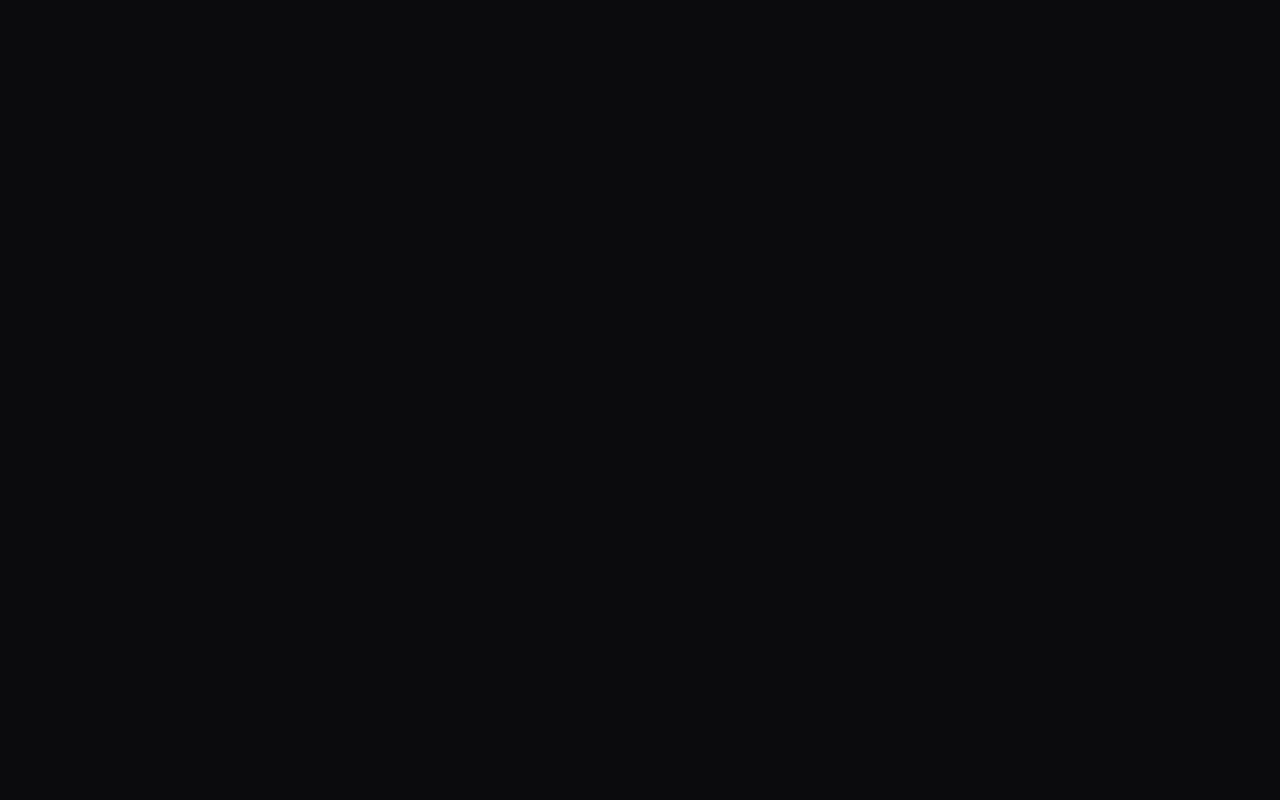
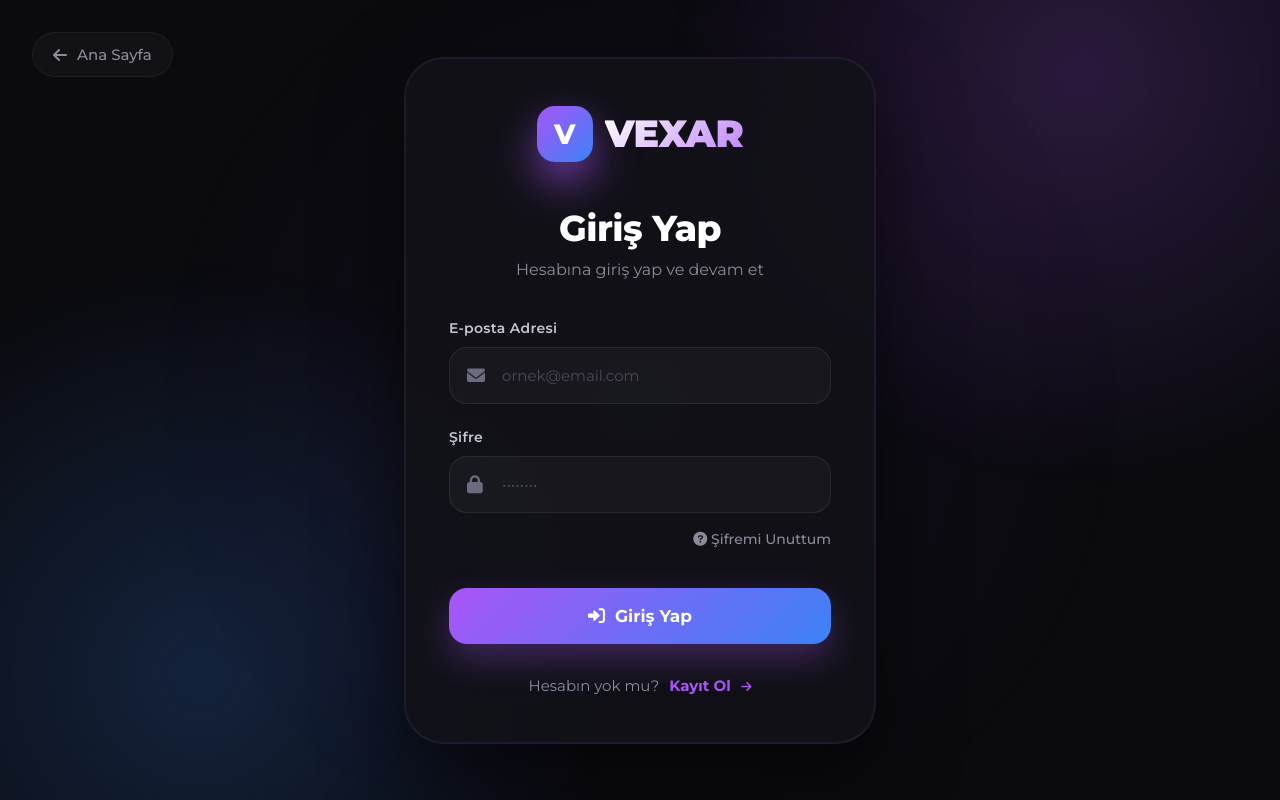
Before and after one commit to taeturkish/Vexar, a plain HTML site: page giris.html in a window 1280 px wide. Drawn offline with nearby package versions, Linux system fonts and the light colour scheme.

Commit message:
Update giris.html

```diff
--- a/giris.html
+++ b/giris.html
@@ -10,7 +10,6 @@
   <link rel="stylesheet" href="https://cdnjs.cloudflare.com/ajax/libs/font-awesome/6.0.0-beta3/css/all.min.css">
   <style>
     * { margin: 0; padding: 0; box-sizing: border-box; }
-
     body {
       font-family: 'Montserrat', sans-serif;
       background: #0b0b0f;
@@ -22,7 +21,6 @@
       position: relative;
       overflow-x: hidden;
     }
-
     .glow {
       position: fixed;
       width: 800px;
@@ -52,17 +50,14 @@
       height: 1000px;
       animation: pulse 6s ease-in-out infinite;
     }
-
     @keyframes float {
       0%, 100% { transform: translateY(0) scale(1); }
       50% { transform: translateY(-30px) scale(1.05); }
     }
-
     @keyframes pulse {
       0%, 100% { opacity: 0.5; transform: translate(-50%, -50%) scale(1); }
       50% { opacity: 0.8; transform: translate(-50%, -50%) scale(1.1); }
     }
-
     .login-container {
       position: relative;
       z-index: 10;
@@ -71,12 +66,10 @@
       padding: 24px;
       animation: fadeInUp 0.8s cubic-bezier(0.16, 1, 0.3, 1);
     }
-
     @keyframes fadeInUp {
       from { opacity: 0; transform: translateY(40px); }
       to { opacity: 1; transform: translateY(0); }
     }
-
     .login-card {
       background: rgba(18, 18, 24, 0.85);
       backdrop-filter: blur(30px);
@@ -86,12 +79,10 @@
       box-shadow: 0 30px 80px rgba(0, 0, 0, 0.6), 0 0 0 1px rgba(168, 85, 247, 0.1) inset;
       transition: all 0.4s;
     }
-
     .login-card:hover {
       box-shadow: 0 40px 100px rgba(0, 0, 0, 0.8), 0 0 0 1px rgba(168, 85, 247, 0.2) inset;
       border-color: rgba(168, 85, 247, 0.2);
     }
-
     .logo {
       display: flex;
       align-items: center;
@@ -99,7 +90,6 @@
       gap: 12px;
       margin-bottom: 44px;
     }
-
     .logo-icon {
       width: 56px;
       height: 56px;
@@ -113,12 +103,10 @@
       box-shadow: 0 15px 35px rgba(168, 85, 247, 0.4);
       animation: iconPulse 3s ease-in-out infinite;
     }
-
     @keyframes iconPulse {
       0%, 100% { box-shadow: 0 15px 35px rgba(168, 85, 247, 0.4); }
       50% { box-shadow: 0 20px 45px rgba(168, 85, 247, 0.7); }
     }
-
     .logo-text {
       font-size: 38px;
       font-weight: 900;
@@ -128,7 +116,6 @@
       background-clip: text;
       color: transparent;
     }
-
     .login-title {
       font-size: 36px;
       font-weight: 800;
@@ -136,7 +123,6 @@
       margin-bottom: 10px;
       letter-spacing: -0.5px;
     }
-
     .login-subtitle {
       color: #8b8b9a;
       text-align: center;
@@ -144,16 +130,13 @@
       margin-bottom: 40px;
       font-weight: 400;
     }
-
     .form-group {
       margin-bottom: 24px;
       opacity: 0;
       animation: fadeInUp 0.6s cubic-bezier(0.16, 1, 0.3, 1) forwards;
     }
-
     .form-group:nth-child(1) { animation-delay: 0.1s; }
     .form-group:nth-child(2) { animation-delay: 0.2s; }
-
     .form-group label {
       display: block;
       margin-bottom: 10px;
@@ -162,11 +145,9 @@
       font-size: 14px;
       letter-spacing: 0.3px;
     }
-
     .input-wrapper {
       position: relative;
     }
-
     .input-wrapper i {
       position: absolute;
       left: 18px;
@@ -176,7 +157,6 @@
       font-size: 18px;
       transition: color 0.3s;
     }
-
     .input-wrapper input {
       width: 100%;
       padding: 18px 18px 18px 52px;
@@ -189,30 +169,25 @@
       font-weight: 500;
       transition: all 0.3s;
     }
-
     .input-wrapper input:focus {
       outline: none;
       border-color: #a855f7;
       background: rgba(168, 85, 247, 0.05);
       box-shadow: 0 0 0 4px rgba(168, 85, 247, 0.1);
     }
-
     .input-wrapper input:focus + i,
     .input-wrapper input:valid + i {
       color: #a855f7;
     }
-
     .input-wrapper input::placeholder {
       color: #4a4a5e;
       font-weight: 400;
     }
-
     .forgot-link {
       text-align: right;
       margin-top: -8px;
       margin-bottom: 8px;
     }
-
     .forgot-link a {
       color: #8b8b9a;
       font-size: 14px;
@@ -220,11 +195,9 @@
       transition: color 0.3s;
       font-weight: 500;
     }
-
     .forgot-link a:hover {
       color: #a855f7;
     }
-
     .btn {
       width: 100%;
       padding: 18px;
@@ -244,7 +217,6 @@
       opacity: 0;
       animation: fadeInUp 0.6s cubic-bezier(0.16, 1, 0.3, 1) 0.3s forwards;
     }
-
     .btn::before {
       content: '';
       position: absolute;
@@ -257,23 +229,19 @@
       transform: translate(-50%, -50%);
       transition: width 0.6s, height 0.6s;
     }
-
     .btn:hover {
       transform: translateY(-3px);
       box-shadow: 0 20px 45px rgba(168, 85, 247, 0.5);
     }
-
     .btn:hover::before {
       width: 400px;
       height: 400px;
     }
-
     .btn:disabled {
       opacity: 0.7;
       cursor: not-allowed;
       transform: none;
     }
-
     .btn-content {
       display: flex;
       align-items: center;
@@ -282,7 +250,6 @@
       position: relative;
       z-index: 2;
     }
-
     .spinner {
       width: 22px;
       height: 22px;
@@ -291,11 +258,7 @@
       border-radius: 50%;
       animation: spin 0.8s linear infinite;
     }
-
-    @keyframes spin {
-      to { transform: rotate(360deg); }
-    }
-
+    @keyframes spin { to { transform: rotate(360deg); } }
     .message {
       padding: 14px 18px;
       border-radius: 14px;
@@ -305,18 +268,15 @@
       display: none;
       animation: slideIn 0.3s ease;
     }
-
     @keyframes slideIn {
       from { opacity: 0; transform: translateY(-10px); }
       to { opacity: 1; transform: translateY(0); }
     }
-
     .error-message {
       background: rgba(239, 68, 68, 0.08);
       border-left: 4px solid #ef4444;
       color: #fca5a5;
     }
-
     .register-link {
       text-align: center;
       margin-top: 32px;
@@ -325,7 +285,6 @@
       opacity: 0;
       animation: fadeInUp 0.6s cubic-bezier(0.16, 1, 0.3, 1) 0.4s forwards;
     }
-
     .register-link a {
       color: #a855f7;
       text-decoration: none;
@@ -334,7 +293,6 @@
       margin-left: 6px;
       position: relative;
     }
-
     .register-link a::after {
       content: '';
       position: absolute;
@@ -345,15 +303,12 @@
       background: linear-gradient(90deg, #a855f7, #3b82f6);
       transition: width 0.3s;
     }
-
     .register-link a:hover {
       color: #c084fc;
     }
-
     .register-link a:hover::after {
       width: 100%;
     }
-
     .back-home {
       position: fixed;
       top: 32px;
@@ -373,7 +328,146 @@
       border-radius: 40px;
       backdrop-filter: blur(10px);
     }
-
     .back-home:hover {
       color: white;
       background: rgba(255, 255, 255, 0.08);
+      border-color: rgba(168, 85, 247, 0.3);
+      transform: translateX(-5px);
+    }
+    .back-home i {
+      font-size: 16px;
+      transition: transform 0.3s;
+    }
+    .back-home:hover i {
+      transform: translateX(-3px);
+    }
+    @media (max-width: 600px) {
+      .login-container { padding: 16px; }
+      .login-card { padding: 36px 28px; border-radius: 32px; }
+      .back-home { top: 20px; left: 20px; padding: 10px 16px; font-size: 14px; }
+      .logo-text { font-size: 32px; }
+      .login-title { font-size: 30px; }
+    }
+  </style>
+</head>
+<body>
+  <div class="glow glow-1"></div>
+  <div class="glow glow-2"></div>
+  <div class="glow glow-3"></div>
+
+  <a href="/" class="back-home">
+    <i class="fas fa-arrow-left"></i>
+    <span>Ana Sayfa</span>
+  </a>
+
+  <div class="login-container">
+    <div class="login-card">
+      <div class="logo">
+        <div class="logo-icon">V</div>
+        <span class="logo-text">VEXAR</span>
+      </div>
+
+      <h1 class="login-title">Giriş Yap</h1>
+      <p class="login-subtitle">Hesabına giriş yap ve devam et</p>
+
+      <div id="errorMessage" class="message error-message"></div>
+
+      <form id="loginForm" onsubmit="window.handleLogin(event)">
+        <div class="form-group">
+          <label>E-posta Adresi</label>
+          <div class="input-wrapper">
+            <i class="fas fa-envelope"></i>
+            <input type="email" id="email" placeholder="ornek@email.com" required autocomplete="email">
+          </div>
+        </div>
+
+        <div class="form-group">
+          <label>Şifre</label>
+          <div class="input-wrapper">
+            <i class="fas fa-lock"></i>
+            <input type="password" id="password" placeholder="••••••••" required>
+          </div>
+        </div>
+
+        <div class="forgot-link">
+          <a href="#"><i class="fas fa-question-circle"></i> Şifremi Unuttum</a>
+        </div>
+
+        <button type="submit" class="btn" id="loginBtn">
+          <div class="btn-content" id="btnContent">
+            <i class="fas fa-sign-in-alt"></i>
+            <span>Giriş Yap</span>
+          </div>
+        </button>
+      </form>
+
+      <p class="register-link">
+        Hesabın yok mu?
+        <a href="/kayit">Kayıt Ol <i class="fas fa-arrow-right" style="margin-left: 6px; font-size: 12px;"></i></a>
+      </p>
+    </div>
+  </div>
+
+  <script src="https://cdn.jsdelivr.net/npm/@supabase/supabase-js@2"></script>
+  <script>
+    (function() {
+      const SUPABASE_URL = 'https://mwqfxhoakrjyuhyarhlw.supabase.co';
+      const SUPABASE_ANON_KEY = 'eyJhbGciOiJIUzI1NiIsInR5cCI6IkpXVCJ9.eyJpc3MiOiJzdXBhYmFzZSIsInJlZiI6Im13cWZ4aG9ha3JmeXVoeWFyaGx3Iiwicm9sZSI6ImFub24iLCJpYXQiOjE3NzY3OTYxNjIsImV4cCI6MjA5MjM3MjE2Mn0.qwX8s3AaIViMzef3suuil6KKJPkPz35HYIeZBrYyAkI';
+
+      const supabase = window.supabase.createClient(SUPABASE_URL, SUPABASE_ANON_KEY);
+
+      async function handleLogin(e) {
+        e.preventDefault();
+
+        const email = document.getElementById('email').value.trim();
+        const password = document.getElementById('password').value;
+
+        const errorDiv = document.getElementById('errorMessage');
+        const btn = document.getElementById('loginBtn');
+        const btnContent = document.getElementById('btnContent');
+
+        errorDiv.style.display = 'none';
+
+        btnContent.innerHTML = '<span class="spinner"></span><span>Giriş yapılıyor...</span>';
+        btn.disabled = true;
+
+        try {
+          const { data, error } = await supabase.auth.signInWithPassword({
+            email: email,
+            password: password
+          });
+
+          if (error) {
+            if (error.message.includes('Invalid login credentials')) {
+              throw new Error('E-posta veya şifre hatalı!');
+            }
+            throw error;
+          }
+
+          btnContent.innerHTML = '<i class="fas fa-check"></i><span>Başarılı!</span>';
+
+          setTimeout(() => {
+            window.location.href = '/panel';
+          }, 500);
+
+        } catch (error) {
+          errorDiv.textContent = error.message;
+          errorDiv.style.display = 'block';
+          btnContent.innerHTML = '<i class="fas fa-sign-in-alt"></i><span>Giriş Yap</span>';
+          btn.disabled = false;
+        }
+      }
+
+      async function checkAuth() {
+        const { data: { session } } = await supabase.auth.getSession();
+        if (session) {
+          window.location.href = '/panel';
+        }
+      }
+
+      window.handleLogin = handleLogin;
+      checkAuth();
+    })();
+  </script>
+</body>
+</html>
```
